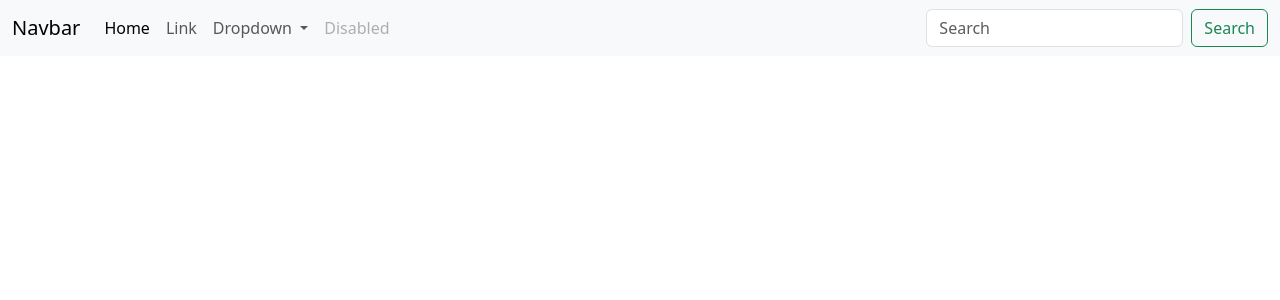
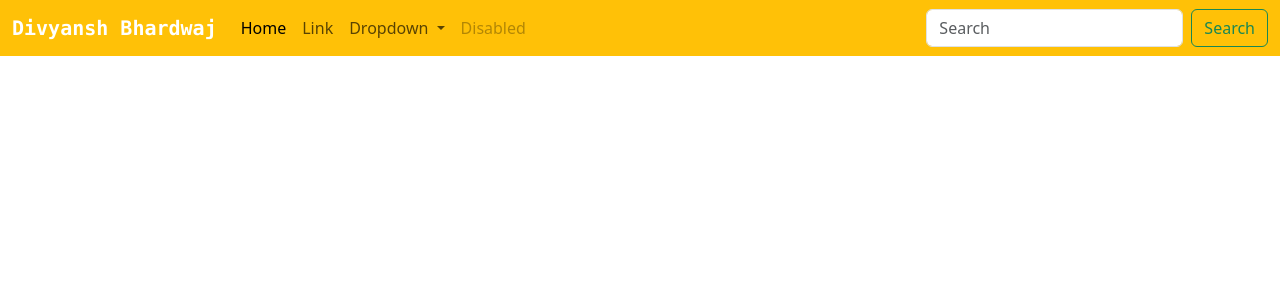
Before and after one commit to dbc2201/resume, an Angular app: page / in a window 1280 px wide. Shown: the top 300 px of the page. Built offline with nearby package versions, Linux system fonts and the light colour scheme.

Commit message:
fixed navbar brand

```diff
--- a/src/app/header/header.component.html
+++ b/src/app/header/header.component.html
@@ -1,6 +1,8 @@
-<nav class="navbar navbar-expand-lg bg-body-tertiary">
+<nav class="navbar navbar-expand-lg bg-warning">
 	<div class="container-fluid">
-		<a class="navbar-brand" href="#">Navbar</a>
+		<a class="navbar-brand fw-semibold text-white font-monospace" href="#"
+			>Divyansh Bhardwaj</a
+		>
 		<button
 			class="navbar-toggler"
 			type="button"
```
